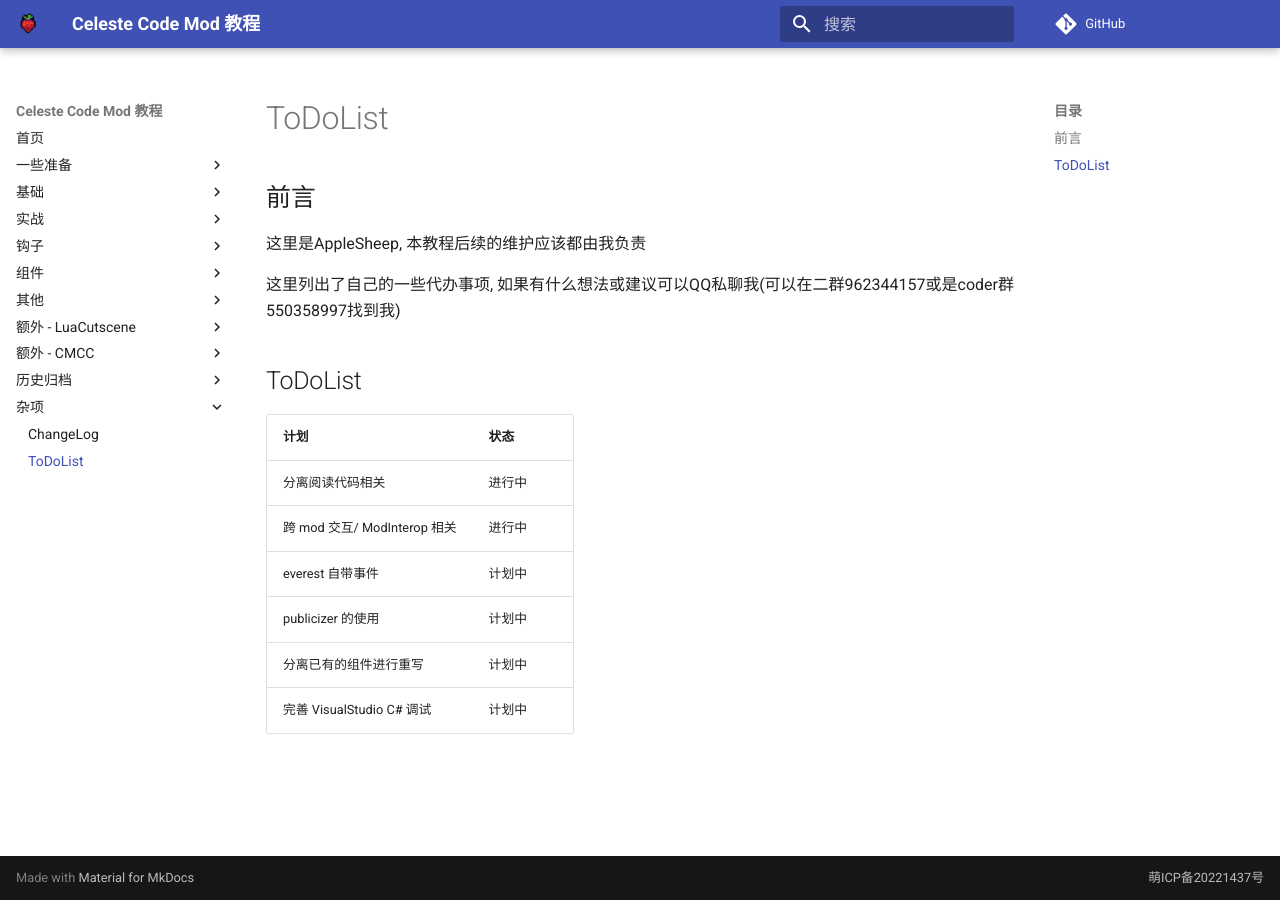
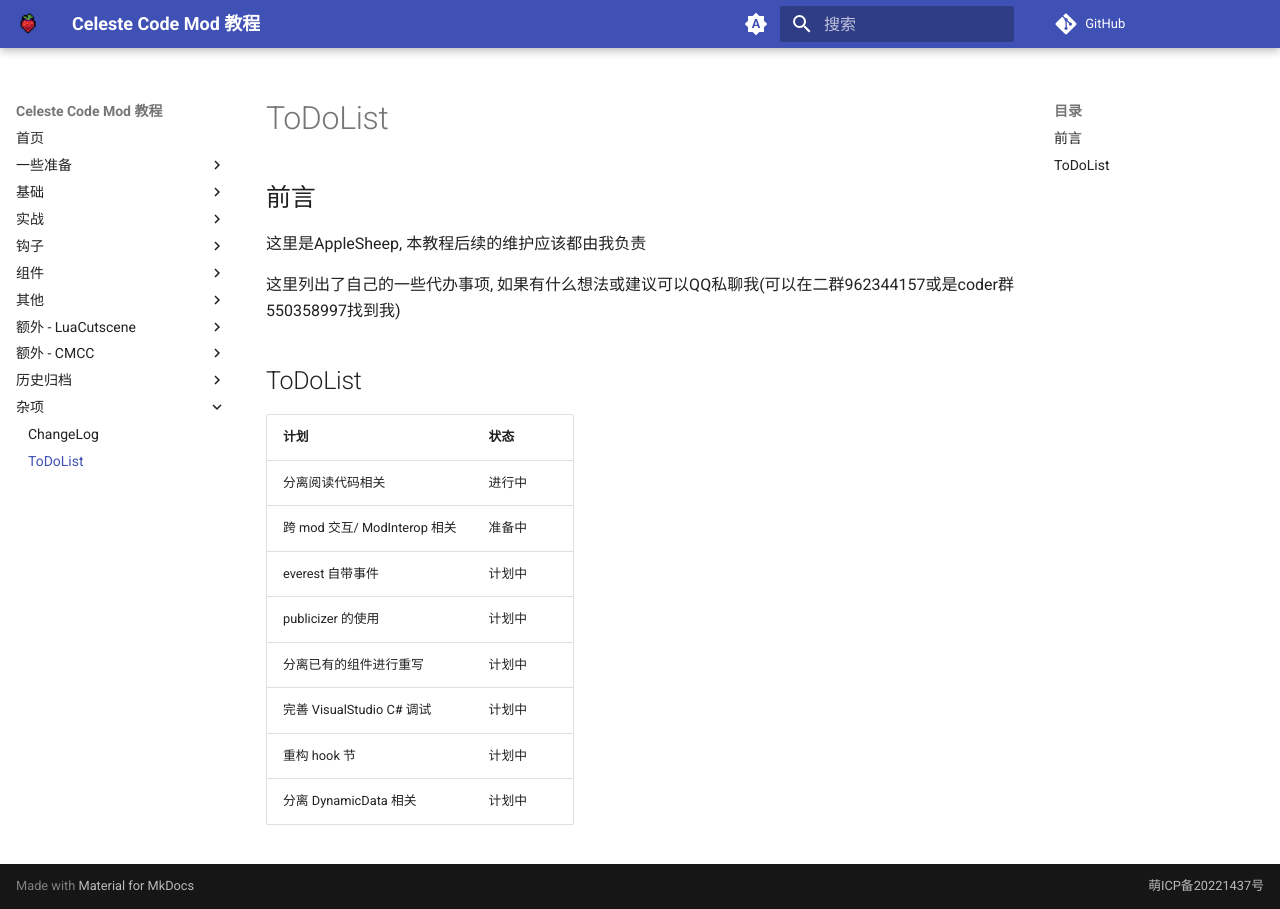
Before and after one commit to Saplonily/CelesteModTutorial, an MkDocs documentation site: the page built from docs/misc/to_do_list.md, in a window 1280 px wide. Built offline with MkDocs 1.6.1 and Material for MkDocs 9.7.7, drawn with Linux system fonts in a browser that asks for light colours; comment, search, counter and statistics services are not loaded.

```diff
--- a/docs/css/content.css
+++ b/docs/css/content.css
@@ -1,3 +1,8 @@
 .md-grid {
     max-width: 65rem;
 }
+[data-md-color-scheme="slate"] {
+    --md-primary-fg-color: #04040c;
+    --md-default-bg-color: #13131a;
+    --md-hue: 225;
+  }
--- a/docs/misc/to_do_list.md
+++ b/docs/misc/to_do_list.md
@@ -11,8 +11,10 @@
 计划|状态
 |
 分离阅读代码相关|进行中
-跨 mod 交互/ ModInterop 相关|进行中
+跨 mod 交互/ ModInterop 相关|准备中
 everest 自带事件|计划中
 publicizer 的使用|计划中
 分离已有的组件进行重写|计划中
 完善 VisualStudio C# 调试|计划中
+重构 hook 节|计划中
+分离 DynamicData 相关|计划中
--- a/mkdocs.yml
+++ b/mkdocs.yml
@@ -11,6 +11,27 @@ theme:
   features:
     - content.code.copy
     - content.tabs.link
+
+  palette:
+  # Palette toggle for automatic mode
+  - media: "(prefers-color-scheme)"
+    toggle:
+      icon: material/brightness-auto
+      name: Switch to light mode
+
+  # Palette toggle for light mode
+  - media: "(prefers-color-scheme: light)"
+    scheme: default
+    toggle:
+      icon: material/brightness-7
+      name: Switch to dark mode
+
+  # Palette toggle for dark mode
+  - media: "(prefers-color-scheme: dark)"
+    scheme: slate
+    toggle:
+      icon: material/brightness-4
+      name: Switch to system preference
 
 extra_css:
   - css/content.css
@@ -42,6 +63,7 @@ nav:
       - 调试: "coding_setup/debug.md"
   - 基础:
       - Celeste, Everest, MonoMod: "basics/celeste_everest_monomod.md"
+      - 阅读代码: "basics/code_reading.md"
       - 更多EC: "basics/ec_common.md"
       - Flag, Tag, Tracker: "basics/flag_tag_tracker.md"
       - Session, Settings, SaveData: "basics/session_settings_savedata.md"
```
Also changed, not shown: docs/basics/code_reading.md (added, +2 -0 lines), docs/misc/change_log.md (+3 -0 lines).
